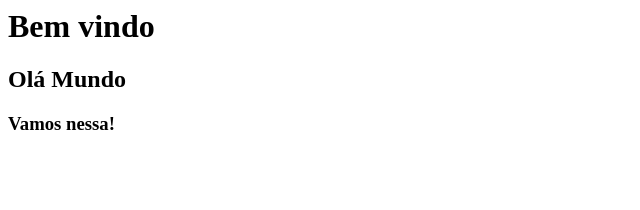
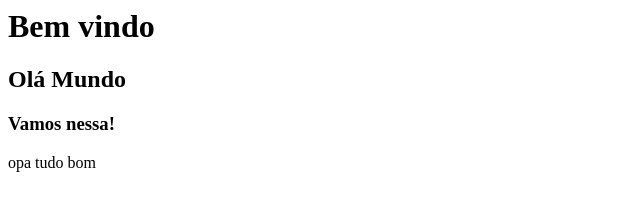
Before and after one commit to joaodev1/projeto_github, a plain HTML site: page index.html in a window 1280 px wide. Shown: the whole page, without its empty margins (0-640 px from the left). Drawn offline with Linux system fonts and the light colour scheme.

Commit message:
Criando novas funcionalidades na home com paragrafo

```diff
--- a/index.html
+++ b/index.html
@@ -1,3 +1,4 @@
 <h1>Bem vindo</h1>
 <h2>Olá Mundo</h2>
 <h3>Vamos nessa!</h3>
+<p>opa tudo bom</p>
```
Also changed, not shown: a.txt (added), nomes.txt.
